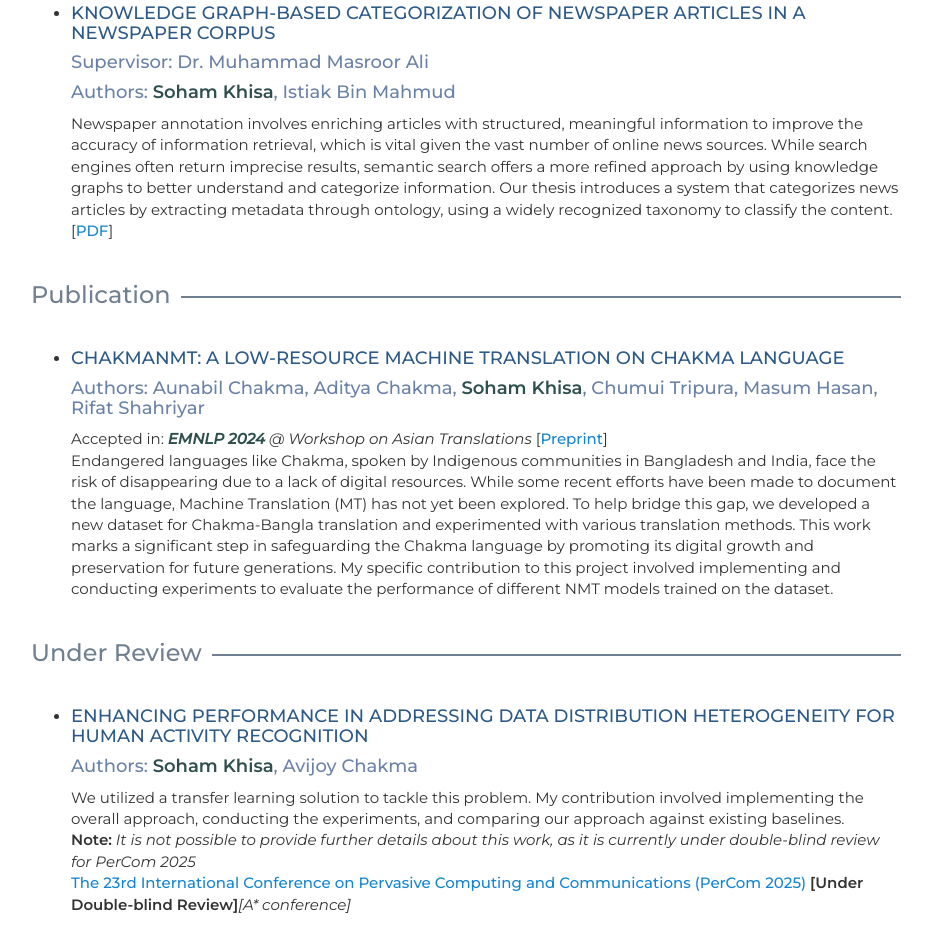
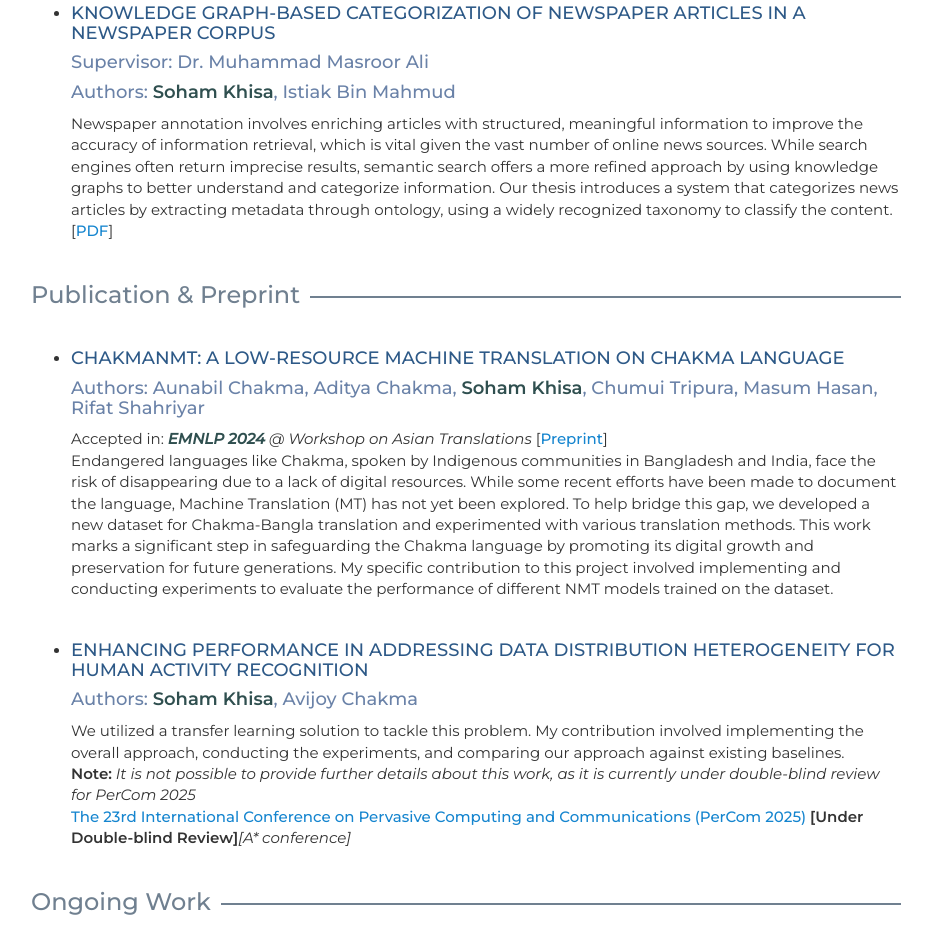
Before and after one commit to SohamKhisa/SohamKhisa.github.io, a plain HTML site: page _site/research.html in a window 1280 px wide. Shown: the part 594-1540 px from the top of the page, without its empty margins (174-1106 px from the left). Drawn offline with nearby package versions, Linux system fonts and the light colour scheme; some icons are missing.

Commit message:
research details updated

```diff
--- a/_site/research.html
+++ b/_site/research.html
@@ -131,7 +131,7 @@
                               </li>
                         </ul>
                         <h3 class="push-down-4">
-                              <span>Publication</span>
+                              <span>Publication & Preprint</span>
                         </h3>
                         <ul>
                               <li class="listspacing">
@@ -145,12 +145,6 @@
                                     This work marks a significant step in safeguarding the Chakma language by promoting its digital growth and preservation for future generations.
                                     My specific contribution to this project involved implementing and conducting experiments to evaluate the performance of different NMT models trained on the dataset.
                               </li>
-                        </ul>
-
-                        <h3 class="push-down-4">
-                              <span>Under Review</span>
-                        </h3>
-                        <ul>
                               <li class="listspacing">
 
                                     <h4 class="h4-setup">Enhancing Performance in Addressing Data Distribution Heterogeneity for Human Activity Recognition</h4>
```
Also changed, not shown: research.html (+1 -7 lines).
